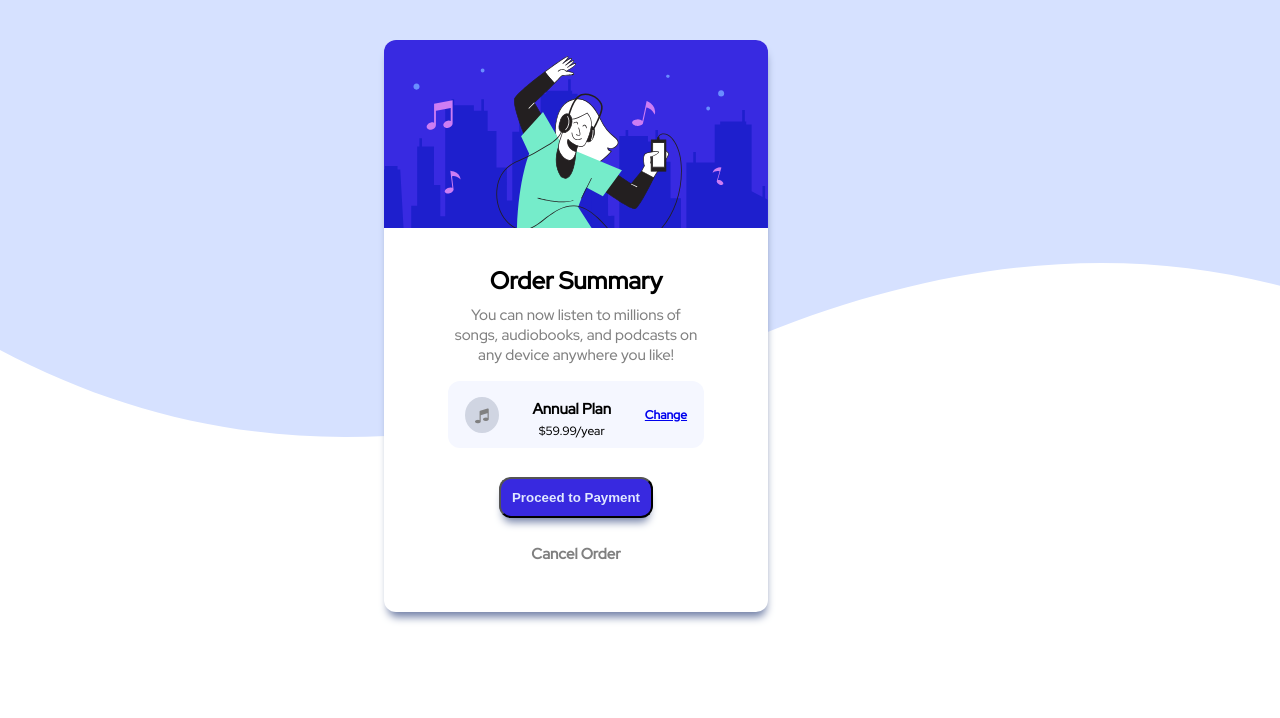
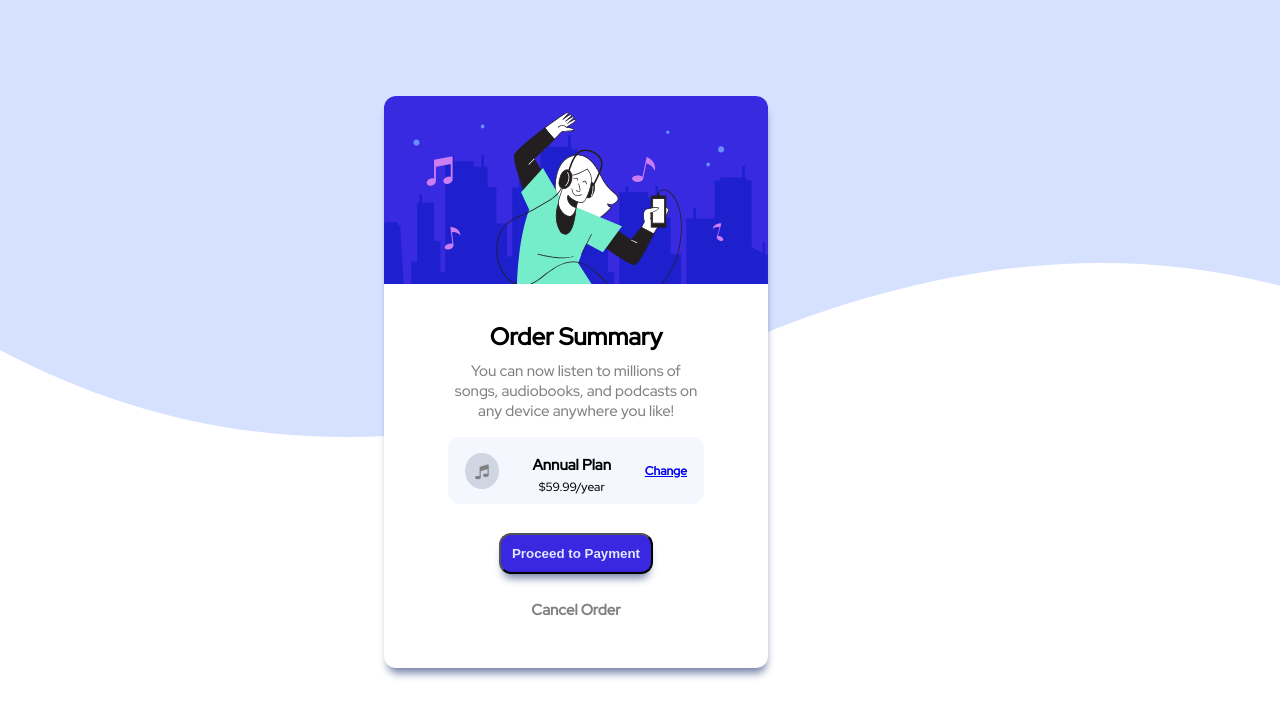
Before and after one commit to ajeetachal/order-summary-component, a plain HTML site: page index.html in a window 1280 px wide. Drawn offline with Linux system fonts and the light colour scheme.

Commit message:
Update index.css

```diff
--- a/index.css
+++ b/index.css
@@ -12,7 +12,7 @@
     .main{
         width: 30%;
         position: absolute;
-        top: 5%;
+        top: 12%;
         left: 30%;
     }
     .order{
```
